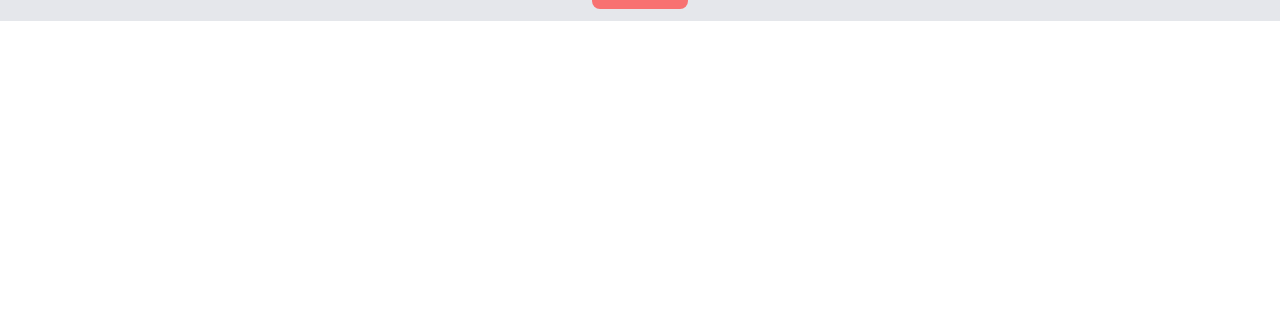
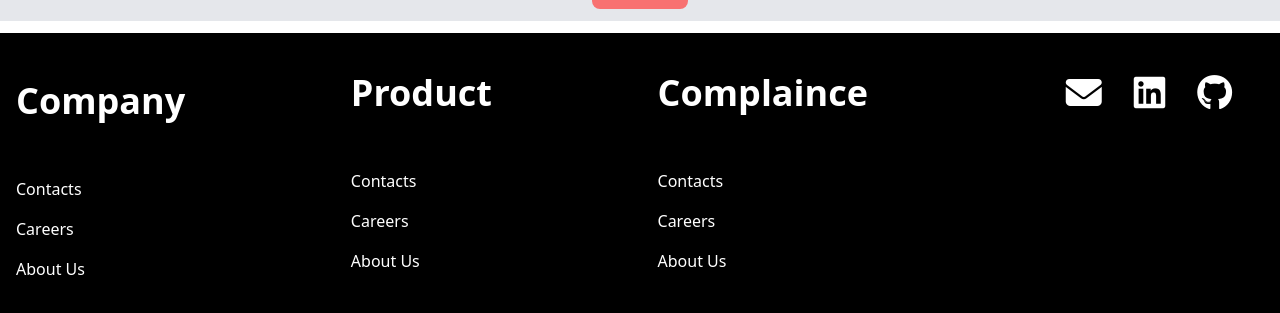
Before and after one commit to abhiedward001/Food_Hunt, a React (Create React App) app: page / in a window 1280 px wide. Shown: the part 1455-1768 px from the top of the page. Before the commit the page ends 1488 px from the top, so only its background shows below. Built offline with nearby package versions, Linux system fonts and the light colour scheme; no server answers.

Commit message:
added the footer for landing page

```diff
--- /dev/null
+++ b/src/components/LandingPage/Footer.js
@@ -0,0 +1,45 @@
+import React from 'react'
+
+function Footer() {
+    return (
+        <div className='footer flex flex-wrap justify-between bg-black text-white '>
+            <div className='pt-10 px-4 h-full '>
+                <h1 className='text-4xl font-bold pt-2'>Company</h1>
+                <ul className='py-12 ' >
+                    <li className='py-2'> Contacts</li>
+                    <li className='py-2'> Careers</li>
+                    <li className='py-2'> About Us</li>
+                </ul>
+            </div>
+
+            <div className='py-10 px-4'>
+                <h1 className='text-4xl font-bold '>Product</h1>
+                <ul className='py-12' >
+                    <li className='py-2'> Contacts</li>
+                    <li className='py-2'> Careers</li>
+                    <li className='py-2'> About Us</li>
+                </ul>
+            </div>
+
+            <div className='py-10 px-4'>
+                <h1 className='text-4xl font-bold '>Complaince</h1>
+                <ul className='py-12' >
+                    <li className='py-2'> Contacts</li>
+                    <li className='py-2'> Careers</li>
+                    <li className='py-2'> About Us</li>
+                </ul>
+            </div>
+
+            <div className='py-10 px-4'>
+            <ul className='flex flex-wrap px-4'>
+                <li className='px-4 text-4xl'><i class="fa-solid fa-envelope"></i></li>
+                <li className='px-4 text-4xl'><i class="fa-brands fa-linkedin"></i></li>
+                <li className='px-4 text-4xl'><i class="fa-brands fa-github"></i></li>
+
+            </ul>
+            </div>
+        </div>
+    )
+}
+
+export default Footer
--- a/src/components/LandingPage/Home.js
+++ b/src/components/LandingPage/Home.js
@@ -4,6 +4,7 @@ import Header from './Header';
 import HeaderShowcase from './HeaderShowcase';
 import { useState, useEffect } from 'react';
 import Restuarant from './Restuarants/Restuarant';
+import Footer from './Footer';
 
 
 
@@ -33,6 +34,7 @@ function Home() {
             <Header></Header>
             <HeaderShowcase></HeaderShowcase>
             <Restuarant filterResturants={filterResturants}></Restuarant>
+            <Footer></Footer>
         </div>
 
     )
```
